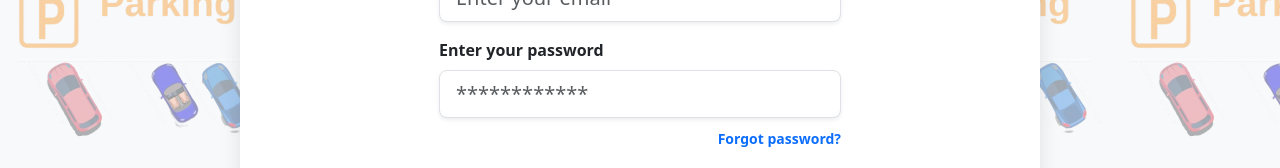
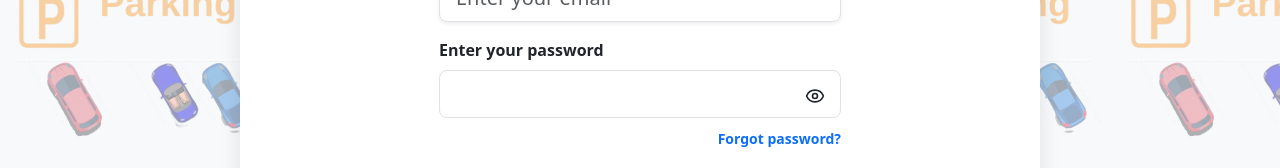
Before and after one commit to maruf119459/smart-parking-frontend, a React (Create React App) app: page /login in a window 1280 px wide. Shown: the part 371-539 px from the top of the page. Built offline with nearby package versions, Linux system fonts and the light colour scheme; no server answers.

Commit message:
Fix Login Page Show/Hiden Password Issue

```diff
--- a/src/pages/Login.jsx
+++ b/src/pages/Login.jsx
@@ -5,12 +5,14 @@ import { Link, useNavigate } from "react-router-dom";
 import { toast, ToastContainer } from "react-toastify";
 import logo from "../assets/loading_img.png";
 import { BounceLoader } from "react-spinners";
+import { Eye, EyeOff } from "lucide-react";
 
 export default function Login() {
   const [email, setEmail] = useState("");
   const [password, setPassword] = useState("");
   const [loginLoading, setLoginLoading] = useState(false);
   const [initialPageLoad, setInitialPageLoad] = useState(true);
+  const [showPass, setShowPass] = useState(false);
 
   const navigate = useNavigate();
 
@@ -37,20 +39,8 @@ export default function Login() {
 
   if (initialPageLoad) {
     return (
-      <div
-        style={{
-          height: "80vh",
-          display: "flex",
-          flexDirection: "column",
-          justifyContent: "center",
-          alignItems: "center",
-        }}
-      >
-        <img
-          src={logo}
-          alt="City Parking Logo"
-          style={{ width: "220px", marginBottom: "20px" }}
-        />
+      <div style={{ height: "80vh", display: "flex", flexDirection: "column", justifyContent: "center", alignItems: "center" }}>
+        <img src={logo} alt="City Parking Logo" style={{ width: "220px", marginBottom: "20px" }} />
         <BounceLoader color="#6199ff" size={50} />
       </div>
     );
@@ -80,15 +70,21 @@ export default function Login() {
 
           <div className="mb-4">
             <label className="form-label fw-bold">Enter your password</label>
-            <input
-              type="password"
-              className="form-control form-control-lg border shadow-sm"
-              placeholder="************"
-              onChange={e => setPassword(e.target.value)}
-              required
-            />
+
+            <div className="position-relative">
+              <input
+                type={showPass ? "text" : "password"}
+                className="form-control form-control-lg"
+                value={password}
+                onChange={e => setPassword(e.target.value)}
+                required
+              />
+              <span className="position-absolute end-0 top-50 translate-middle-y me-3 cursor-pointer" onClick={() => setShowPass(!showPass)}>
+                {showPass ? <EyeOff size={20} /> : <Eye size={20} />}
+              </span>
+            </div>
             <div className="text-end mt-2">
-              <Link to="/forgot" className="text-decoration-none small fw-bold">Forgot password?</Link>
+              <Link to="/forgot-password" className="text-decoration-none small fw-bold">Forgot password?</Link>
             </div>
           </div>
 
```
